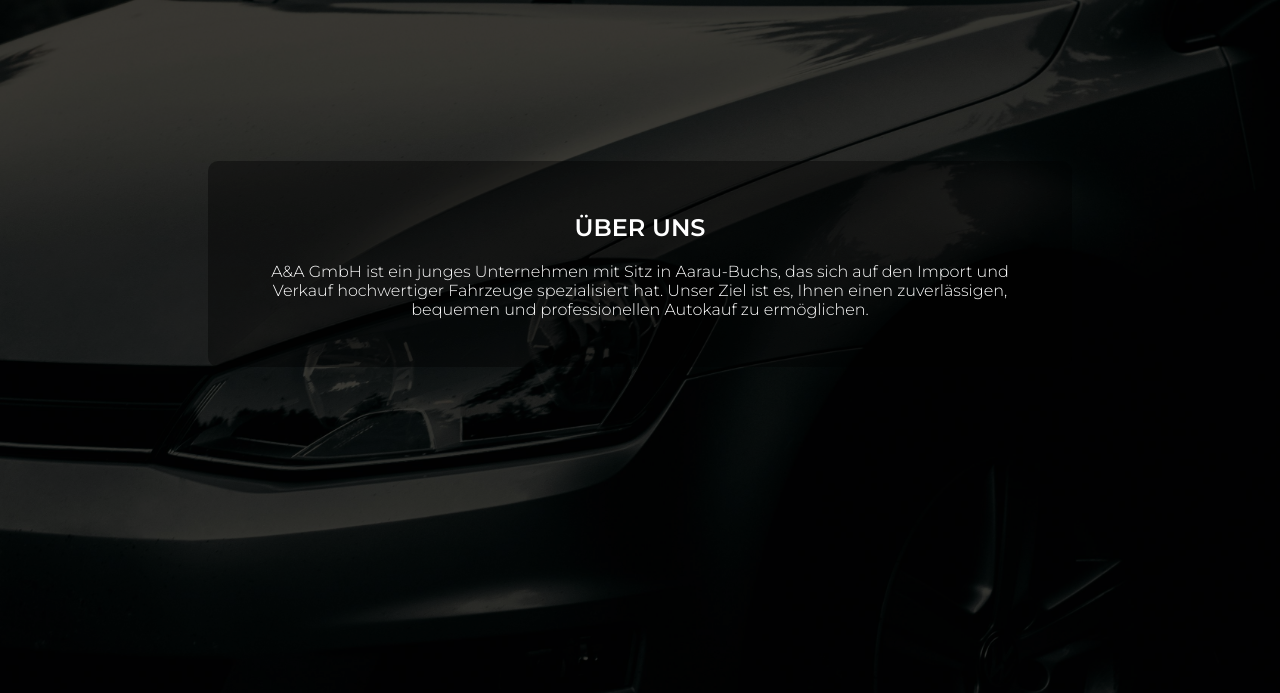
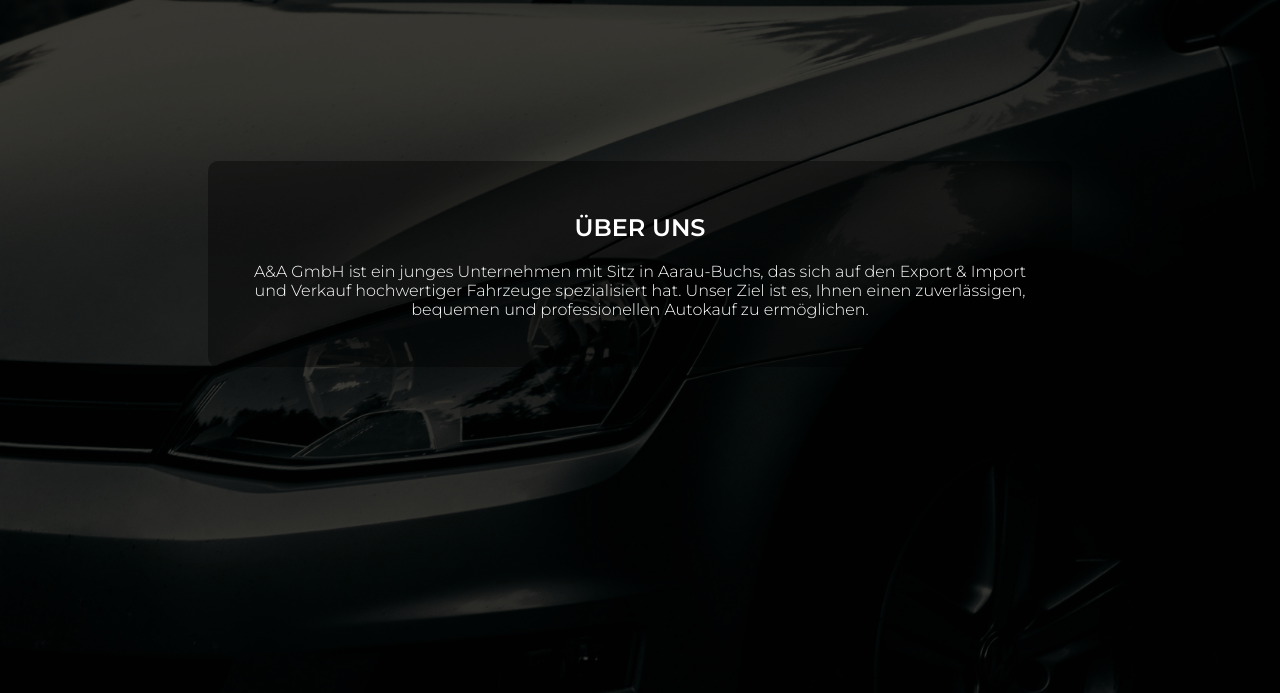
Before and after one commit to AutoGMBH/autogmbh-frontend, a plain HTML site: page index.html in a window 1280 px wide. Shown: the part 1112-1805 px from the top of the page. Drawn offline with Linux system fonts and the light colour scheme.

Commit message:
Ndryshuar about us

```diff
--- a/index.html
+++ b/index.html
@@ -42,7 +42,7 @@
     <div class="content">
       <h2>ÜBER UNS</h2>
       <p>
-      A&A GmbH ist ein junges Unternehmen mit Sitz in Aarau-Buchs, das sich auf den Import und Verkauf hochwertiger Fahrzeuge spezialisiert hat. Unser Ziel ist es, Ihnen einen zuverlässigen, bequemen und professionellen Autokauf zu ermöglichen.
+      A&A GmbH ist ein junges Unternehmen mit Sitz in Aarau-Buchs, das sich auf den Export & Import  und Verkauf hochwertiger Fahrzeuge spezialisiert hat. Unser Ziel ist es, Ihnen einen zuverlässigen, bequemen und professionellen Autokauf zu ermöglichen.
       </p>
 
     </div>
```
Also changed, not shown: admin/admin-add.html (+1 -1 lines).
